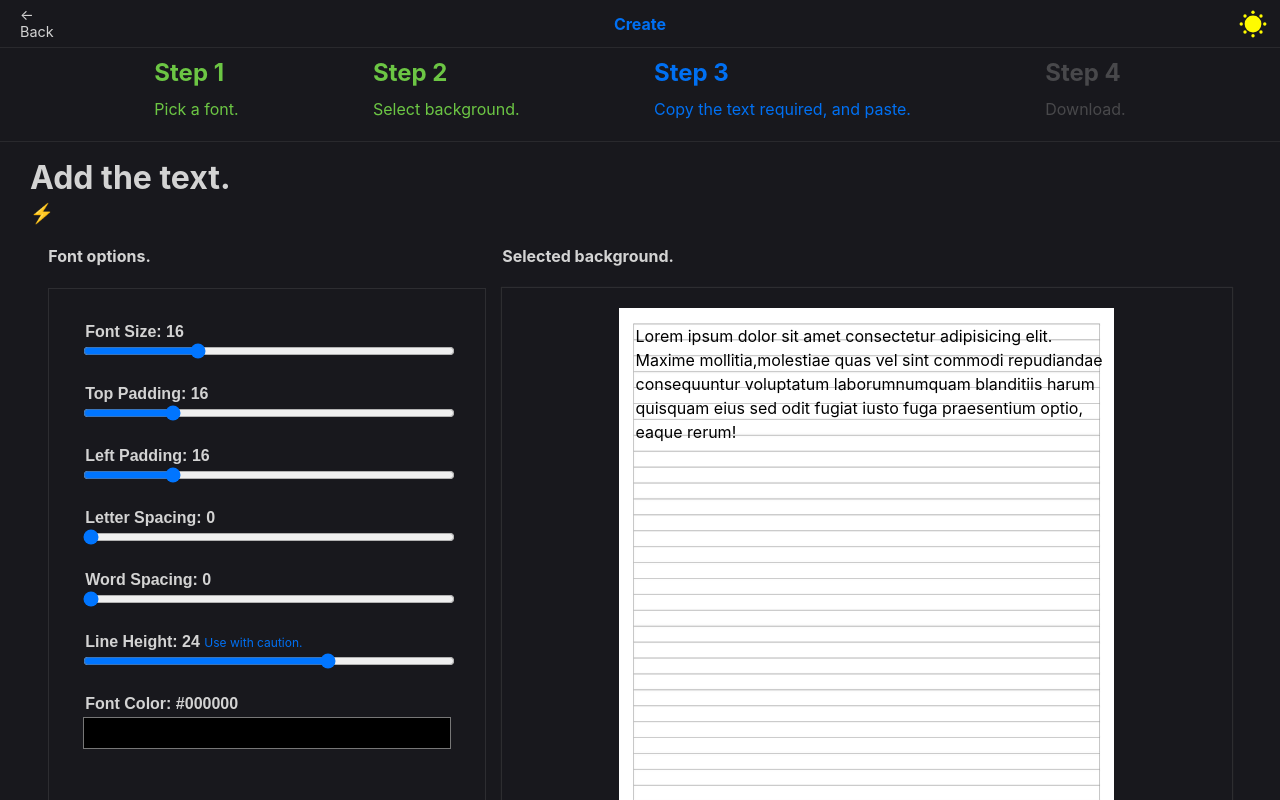
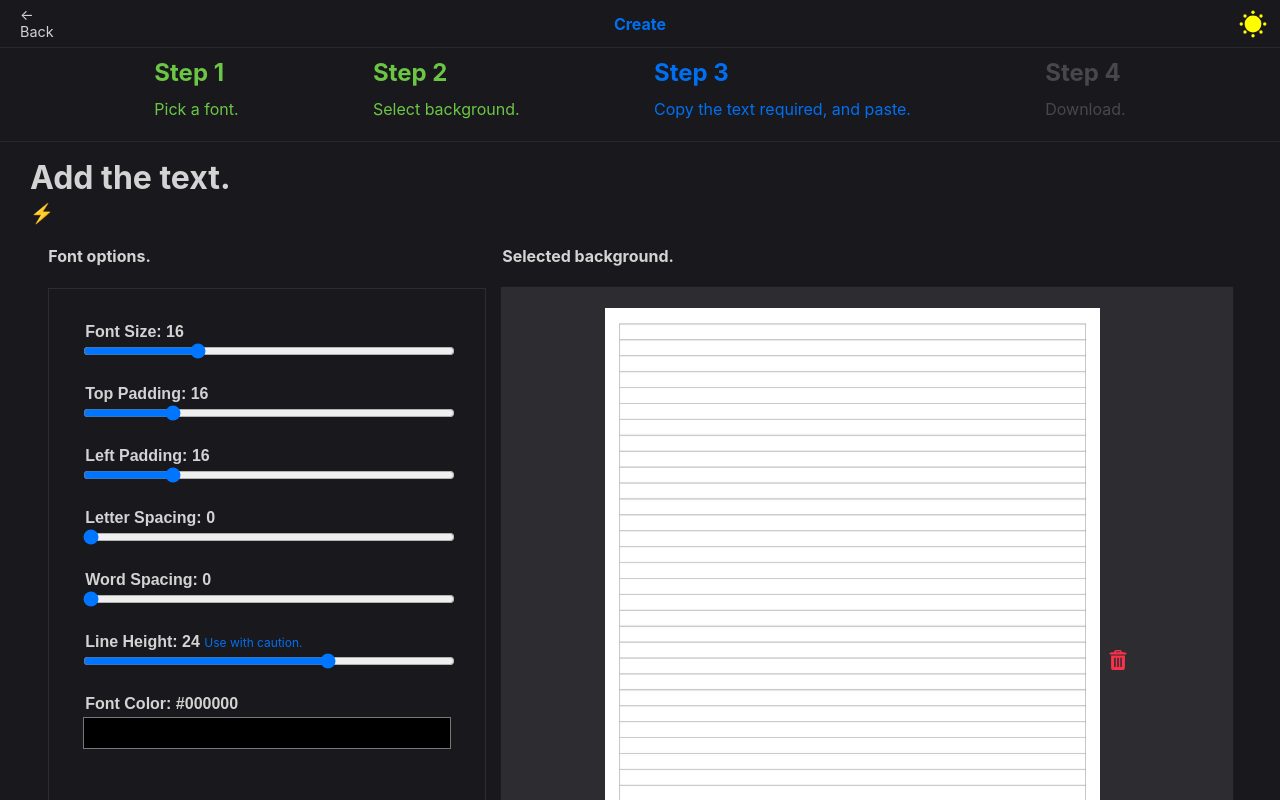
Before and after one commit to ninjaasmoke/afont, a Next.js app: page /new/step-3 in a window 1280 px wide. Shown: the top 800 px of the page. Built offline with nearby package versions, Linux system fonts and the light colour scheme; a web font is replaced by a local one.

Commit message:
added page delete logic

```diff
--- a/pages/new/step-3.js
+++ b/pages/new/step-3.js
@@ -44,7 +44,9 @@ export default function Step3() {
         lPadding={lPadding}
         lSpace={lSpace}
         wSpace={wSpace}
-        lHeight={lHeight} />;
+        lHeight={lHeight}
+        defText={pageId.length == 1 ? null : ""}
+    />;
     const [pages, setPages] = useState([newP])
 
 
@@ -91,6 +93,15 @@ export default function Step3() {
     }
 
     const getRandBg = Math.floor(Math.random() * bgImgs.src.length)
+
+    const addNewPage = () => { setPages([...pages, newP]); setPageId([...pageId, pageId[pageId.length - 1] + 1]) }
+
+    const delPage = (index) => {
+        if (confirm('Are you sure you want to delete this page?')) {
+            setPageId(pageId.splice(index, 1))
+            setPages(pages.splice(index, 1))
+        }
+    }
 
     return (
         <div className={utils.container}>
@@ -150,15 +161,18 @@ export default function Step3() {
                     <div className={stepStyle.imgWrapper}>
                         {
                             pages.map((page, index) => (
-                                <div key={index}>
+                                <div key={index} className={stepStyle.pageLeaf}>
                                     {page}
+                                    <span className={stepStyle.deleteImg}>
+                                        <img src='/images/del_red.svg' onClick={() => delPage(index)} title="Delete this page" />
+                                    </span>
                                 </div>
                             ))
                         }
 
                         <button
                             className={utils.nextButton} style={{ marginTop: 20 }}
-                            onClick={() => { setPages([...pages, newP]); setPageId([...pageId, pageId[pageId.length - 1] + 1]) }}
+                            onClick={() => addNewPage()}
                         >Add page</button>
                     </div>
                 </div>
@@ -181,7 +195,7 @@ const Page = ({
     defText = "Lorem ipsum dolor sit amet consectetur adipisicing elit. Maxime mollitia,molestiae quas vel sint commodi repudiandae consequuntur voluptatum laborumnumquam blanditiis harum quisquam eius sed odit fugiat iusto fuga praesentium optio, eaque rerum!"
 }) => {
     return (
-        <div className={stepStyle.pageLeaf}>
+        <div>
             <img
                 src={bgImgs.src[0]}
                 height={700}
--- a/styles/step-3.module.css
+++ b/styles/step-3.module.css
@@ -26,19 +26,45 @@
     padding: 20px 0;
 
     box-shadow: 0px 0px 1px 1px #7c7c7c35;
+    background-color: #7c7c7c35;
 }
 
 .pageLeaf {
     height: 100%;
+    width: 100%;
     position: relative;
+
+    display: flex;
+    justify-content: center;
+    align-items: center;
+}
+
+.deleteImg {
+    padding: 8px;
+    min-width: 20px;
+    padding-right: 0;
+    height: 100%;
+    display: flex;
+    flex-direction: column;
+    justify-content: center;
+}
+
+.deleteImg img {
+    width: 20px;
+    height: 20px;
+    cursor: pointer;
 }
 
 .imgText {
     position: absolute;
     top: 0;
     color: black;
-    height: 700px;
-    width: 495px;
+    height:700px;
+    width:495px;
+}
+
+.imgText input[type="text"] {
+    width: 100%;
 }
 
 .editFontWrapper {
@@ -129,7 +155,7 @@
     }
 }
 
-@media (max-width: 768px) {
+@media (max-width: 976px) {
     .editWrapper {
         flex-direction: column;
     }
```
Also changed, not shown: public/images/del_red.svg (added).
